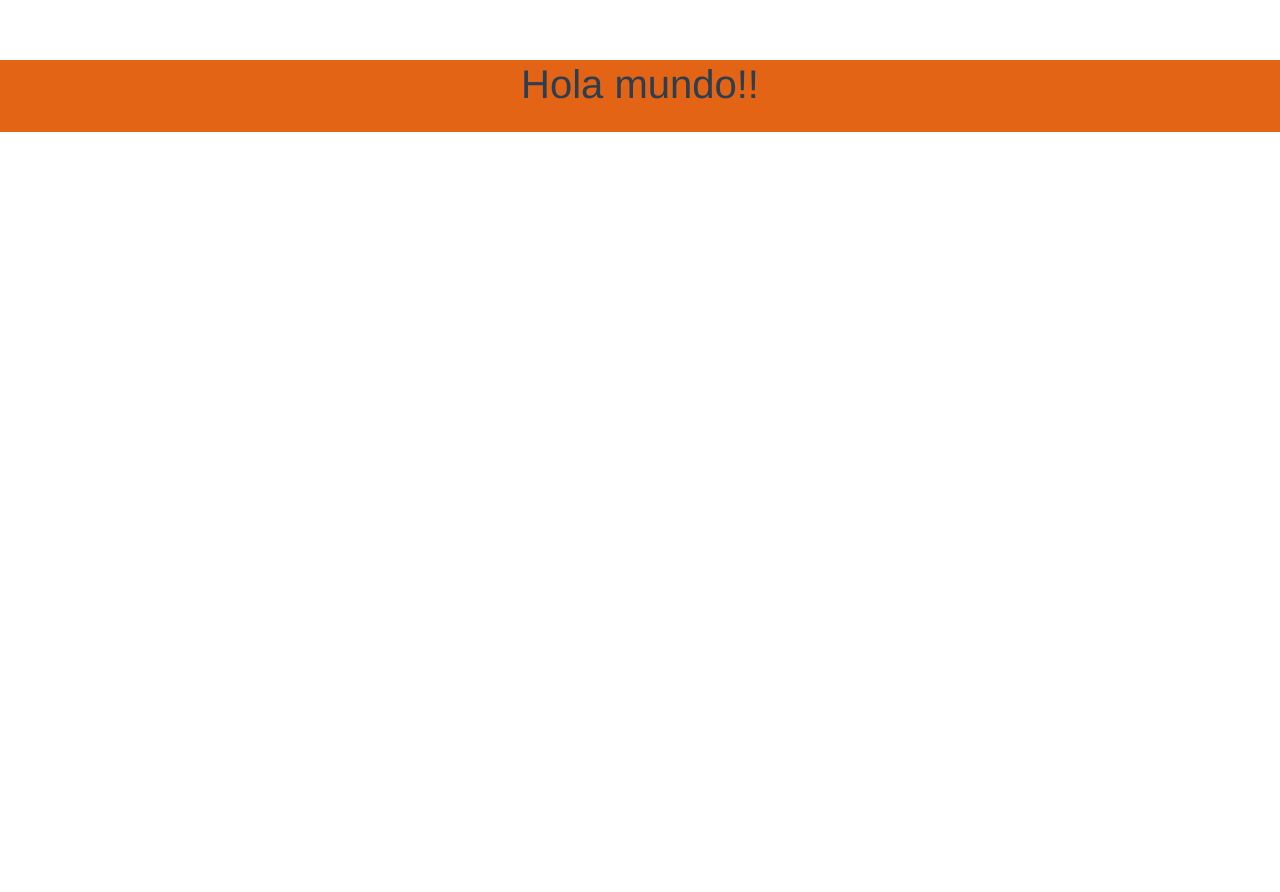
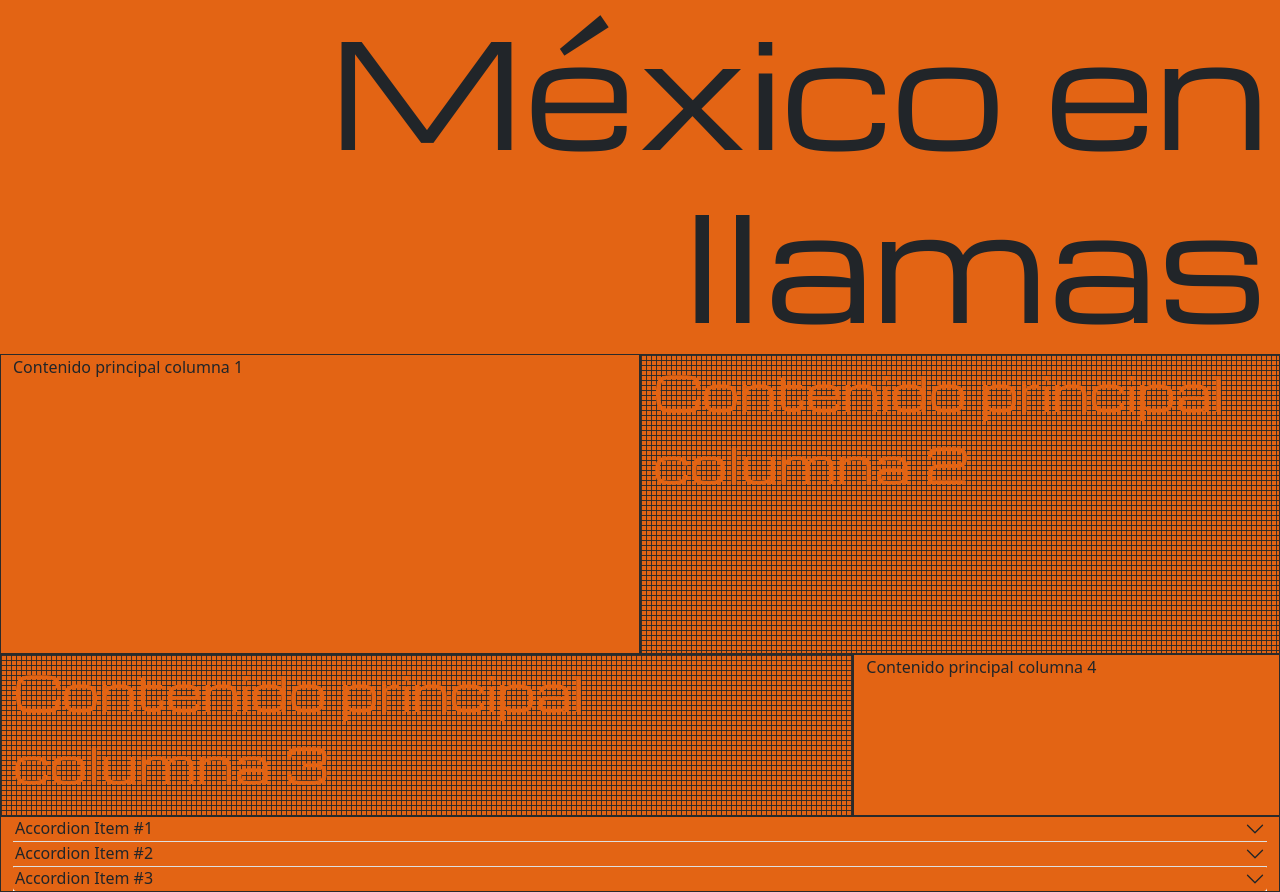
Before and after one commit to Luisriosca/mexico-en-llamas, a Vue app: page / in a window 1280 px wide. Before the commit the page ends 800 px from the top, so only its background shows below. Built offline with nearby package versions, Linux system fonts and the light colour scheme.

Commit message:
Agregando componente de pagina principal y su maquetado, asi como unos estilos preliminares

```diff
--- a/package.json
+++ b/package.json
@@ -8,6 +8,7 @@
     "lint": "vue-cli-service lint"
   },
   "dependencies": {
+    "@popperjs/core": "^2.11.5",
     "bootstrap": "^5.1.3",
     "core-js": "^3.8.3",
     "vue": "^3.2.13"
--- a/src/App.vue
+++ b/src/App.vue
@@ -1,37 +1,35 @@
 <template>
-  <div class="row">
-    <div class="">
-        <h1>Hola mundo!!</h1>
-       <HelloWorld></HelloWorld>
+  <div class="container-fluid">
+    <div class="row">
+      <h1 class="text-end"> México en llamas</h1>
+      <IndexScreen></IndexScreen>
     </div>
   </div>
+
+
 </template>
 
 <script>
-import HelloWorld from './components/HelloWorld.vue'
+
+import IndexScreen from './components/Index.vue'
+
 
 export default {
   name: 'App',
   components: {
-    HelloWorld
+    IndexScreen
   }
 }
 </script>
 
 <style>
-
-body{
-    background-color: #E36414 ;
-}
-
-#app {
-  font-family: Avenir, Helvetica, Arial, sans-serif;
-  -webkit-font-smoothing: antialiased;
-  -moz-osx-font-smoothing: grayscale;
-  text-align: center;
-  color: #2c3e50;
-  margin-top: 60px;
-  background-color: #E36414 ;
-}
-
+  @import url('https://fonts.googleapis.com/css2?family=Michroma&display=swap');
+  #app{
+    background-color: #e36414;
+    height: 100vh;
+  }
+  h1{
+    font-family: 'Michroma', sans-serif;
+    font-size: 9rem !important;
+  }
 </style>
--- /dev/null
+++ b/src/components/Index.vue
@@ -0,0 +1,123 @@
+<template>
+
+        <div class="box col-6 element-h300px">
+            <p>Contenido principal columna 1</p>
+        </div>
+        <div class="box box-grid col-6 element-h300px">
+            <p>Contenido principal columna 2</p>
+        </div>
+        <div class="box box-grid col-8 ">
+            <p>Contenido principal columna 3</p>
+        </div>
+        <div class="box col-4 ">
+            <p>Contenido principal columna 4</p>
+        </div>
+
+        <div class="box col-12">
+            <div class="accordion accordion-flush" id="accordionFlushExample">
+                <div class="accordion-item">
+                    <h2 class="accordion-header" id="flush-headingOne">
+                        <button class="accordion-button collapsed" type="button" data-bs-toggle="collapse"
+                            data-bs-target="#flush-collapseOne" aria-expanded="false" aria-controls="flush-collapseOne">
+                            Accordion Item #1
+                        </button>
+                    </h2>
+                    <div id="flush-collapseOne" class="accordion-collapse collapse" aria-labelledby="flush-headingOne"
+                        data-bs-parent="#accordionFlushExample">
+                        <div class="accordion-body">Placeholder content for this accordion, which is intended to
+                            demonstrate the <code>.accordion-flush</code> class. This is the first item's
+                            accordion body.</div>
+                    </div>
+                </div>
+                <div class="accordion-item">
+                    <h2 class="accordion-header" id="flush-headingTwo">
+                        <button class="accordion-button collapsed" type="button" data-bs-toggle="collapse"
+                            data-bs-target="#flush-collapseTwo" aria-expanded="false" aria-controls="flush-collapseTwo">
+                            Accordion Item #2
+                        </button>
+                    </h2>
+                    <div id="flush-collapseTwo" class="accordion-collapse collapse" aria-labelledby="flush-headingTwo"
+                        data-bs-parent="#accordionFlushExample">
+                        <div class="accordion-body">Placeholder content for this accordion, which is intended to
+                            demonstrate the <code>.accordion-flush</code> class. This is the second item's
+                            accordion body. Let's imagine this being filled with some actual content.</div>
+                    </div>
+                </div>
+                <div class="accordion-item">
+                    <h2 class="accordion-header" id="flush-headingThree">
+                        <button class="accordion-button collapsed" type="button" data-bs-toggle="collapse"
+                            data-bs-target="#flush-collapseThree" aria-expanded="false"
+                            aria-controls="flush-collapseThree">
+                            Accordion Item #3
+                        </button>
+                    </h2>
+                    <div id="flush-collapseThree" class="accordion-collapse collapse"
+                        aria-labelledby="flush-headingThree" data-bs-parent="#accordionFlushExample">
+                        <div class="accordion-body">Placeholder content for this accordion, which is intended to
+                            demonstrate the <code>.accordion-flush</code> class. This is the third item's
+                            accordion body. Nothing more exciting happening here in terms of content, but just
+                            filling up the space to make it look, at least at first glance, a bit more
+                            representative of how this would look in a real-world application.</div>
+                    </div>
+                </div>
+            </div>
+        </div>
+</template>
+
+<script>
+    export default {
+        name: 'IndexScreen',
+        props: {
+            color: String
+        }
+    }
+</script>
+
+<style>
+    .box {
+        background-color: #E36414;
+        border: 1.5px solid #2a2a2a;
+    }
+
+    .box-grid {
+        margin: 0;
+        padding: 0;
+        font-family: 'Michroma', sans-serif;
+        font-size: 3rem;
+        width: 100%;
+
+        background: #E36414;
+        background-image: linear-gradient( #2a2a2aee .03em, transparent .03em), linear-gradient(90deg, #2a2a2aee  .03em, transparent .03em);
+        background-size: 5px 5px;
+        color: #E36414;
+    }
+
+    .box-grid:hover {
+        font-family: 'Michroma', sans-serif;
+        background: #E36414;
+        background-image: linear-gradient( #2a2a2aee .03em, transparent .03em), linear-gradient(90deg, #2a2a2aee  .03em, transparent .03em);
+        background-size: 10px 10px;
+        color: #2a2a2a;
+        transition: linear .2s;
+    }
+
+    .element-h300px {
+        height: 300px;
+    }
+
+    .accordion-button {
+        position: relative;
+        display: flex;
+        align-items: center;
+        width: 100%;
+        padding: 1px !important;
+        font-size: 1rem;
+        color: #212529;
+        text-align: left;
+        background-color: #E36414 !important;
+        border: 1.5px solid #E36414 !important;
+        border-radius: 0;
+        overflow-anchor: none;
+        transition: color .15s ease-in-out, background-color .15s ease-in-out, border-color .15s ease-in-out, box-shadow .15s ease-in-out, border-radius .15s ease;
+    }
+</style>
```
Also changed, not shown: 2 other files (tests, documents, lock files or other folders).
